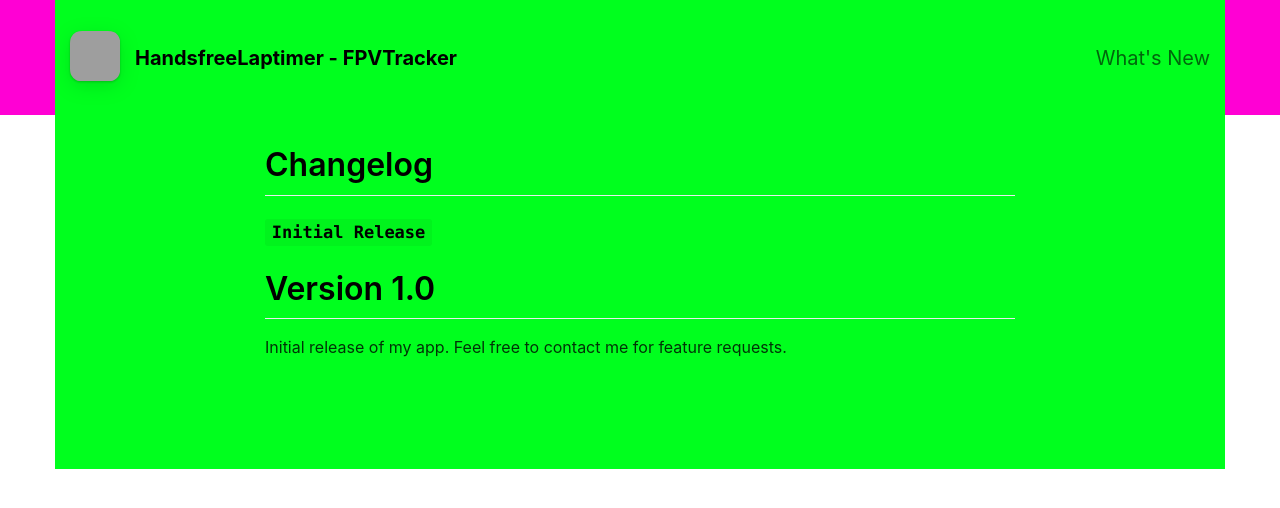
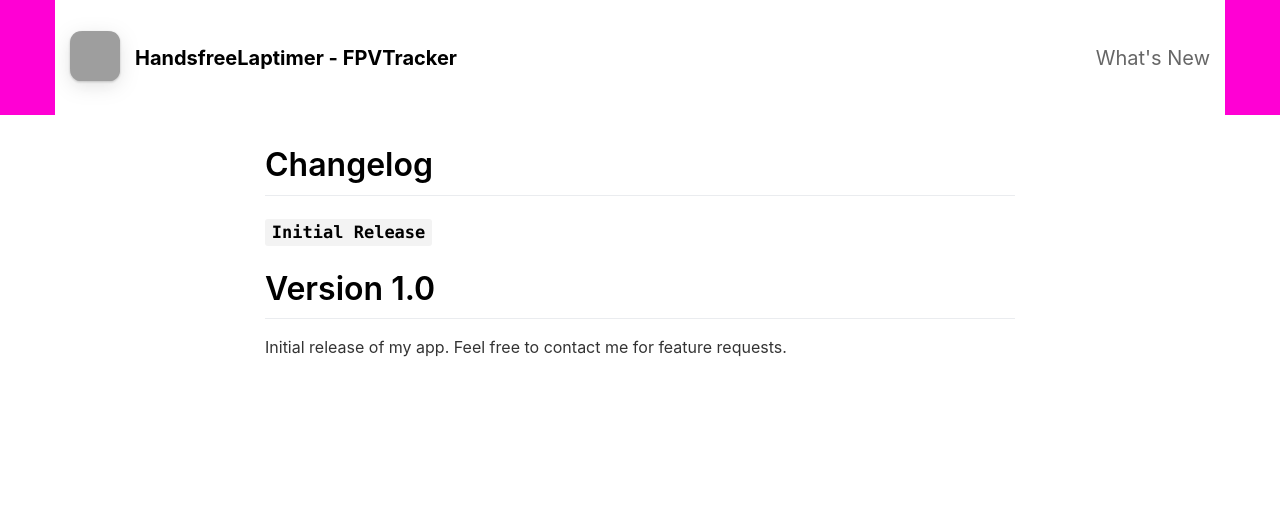
Before and after one commit to MatsWiese/laptimerpage, a Jekyll site: the page built from _pages/changelog.md, in a window 1280 px wide. Shown: the top 508 px of the page. Built offline with Jekyll 4.4.1, drawn with Linux system fonts in a browser that asks for light colours; nearby versions of some CDN libraries; grey boxes are pictures that could not be loaded.

Commit message:
Update layout.scss for subPages background

```diff
--- a/_sass/layout.scss
+++ b/_sass/layout.scss
@@ -51,8 +51,11 @@
 
 .subPageContainer {
 	grid-template-rows: 115px auto auto auto;
-	// background-color: #fff;
-	background-color: #00ff1e;
+	background-color: #fff;
+	// Testing background for subPages
+	// background-color: #00ff1e;
+
+	// where is the text color for subPages?
 }
 
 @media only screen and (max-width: 768px) {
```
